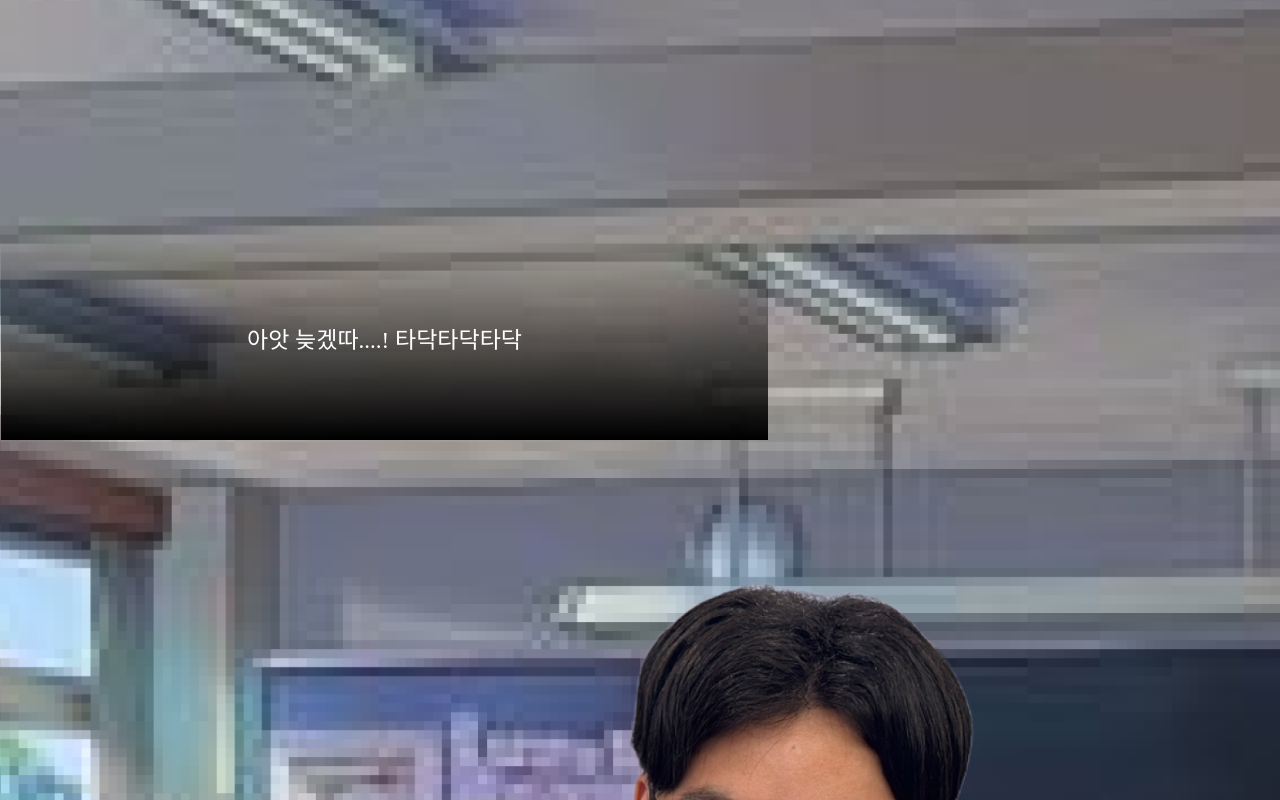
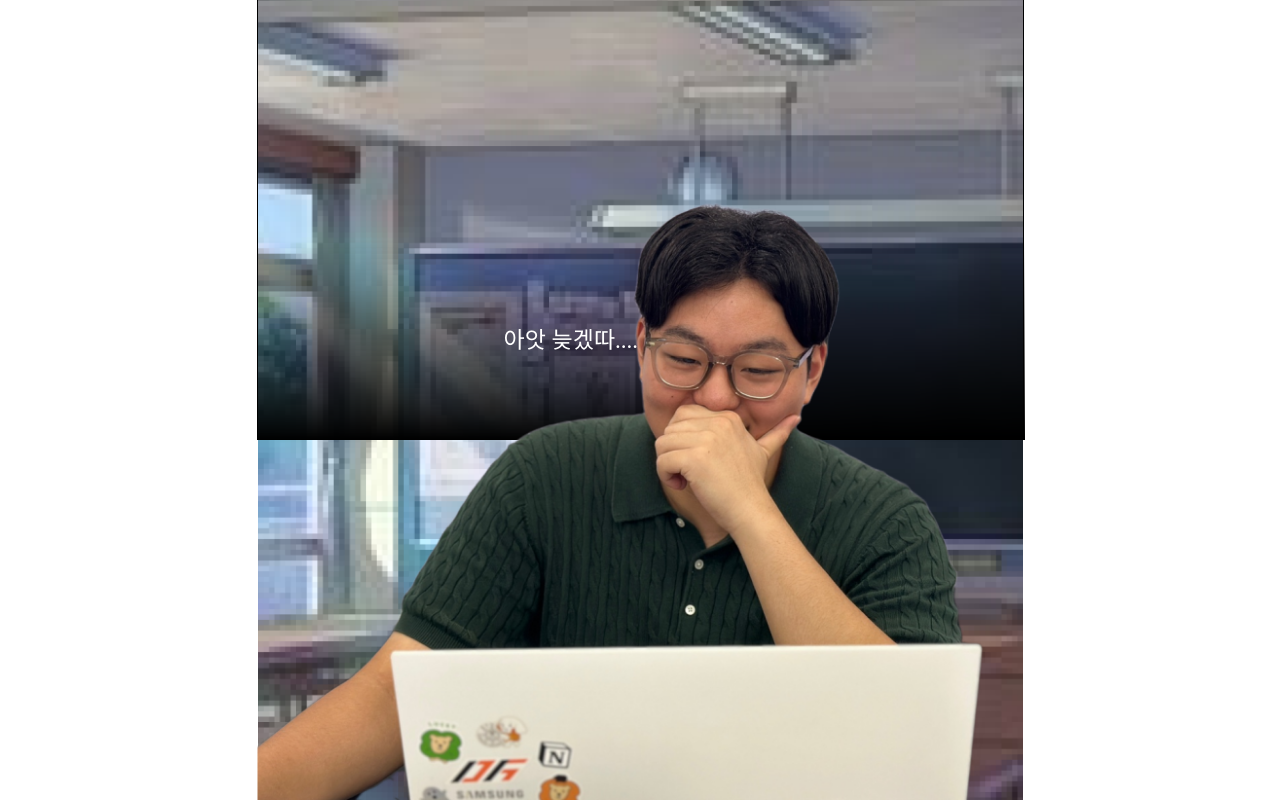
Before and after one commit to LikeLion-at-DGU/2024_unathon_poison, a React (Vite) app: page /first in a window 1280 px wide. Shown: the part 360-1160 px from the top of the page. Built offline with nearby package versions, Linux system fonts and the light colour scheme.

Commit message:
Design: 페이지 설정 바꾸기

```diff
--- a/src/App.jsx
+++ b/src/App.jsx
@@ -2,9 +2,6 @@ import { Outlet } from "react-router-dom";
 import { GlobalStyle } from "./style/globalStyle";
 import styled from "styled-components";
 import Nav from "./layouts/nav/Nav";
-
-
-import BackGround from "./components/Background/Backgound";
 
 const Background = styled.div`
   width: 100vw;
@@ -38,7 +35,6 @@ const Layout = () => {
 function App() {
   return (
     <>
-      <BackGround />
       <GlobalStyle />
       <Layout />
     </>
--- a/src/components/Background/Backgound.jsx
+++ b/src/components/Background/Backgound.jsx
@@ -3,7 +3,7 @@ import { BGS } from "../../datas/Backgrounds/data";
 import { CHANS, DONGS, JUNGS, OHS } from "../../datas/persons/data";
 import { useState, useEffect } from "react";
 
-const BackgroundWithPerson = () => {
+const Background = () => {
   const [backgroundId, setBackgroundId] = useState(null);
   const [personGroup, setPersonGroup] = useState(null); // API에서 받는 그룹 값 (idg, jjy, otj, ocj)
   const [personId, setPersonId] = useState(null); // API에서 받는 사람 ID 값
@@ -67,4 +67,4 @@ const BackgroundWithPerson = () => {
   );
 };
 
-export default BackgroundWithPerson;
+export default Background;
--- a/src/pages/First/index.jsx
+++ b/src/pages/First/index.jsx
@@ -3,6 +3,8 @@ import NameComment from "../../components/comment/NameComment";
 import Comment from "../../components/comment/Comment";
 import Choice from "../../components/comment/Choice";
 import { commentsData } from "../../data/comment";
+
+import Background from "../../components/Background/Backgound";
 
 const Index = () => {
   const [currentIndex, setCurrentIndex] = useState(0);
@@ -33,6 +35,7 @@ const Index = () => {
 
   return (
     <div>
+      <Background />
       {currentData.type === "Choice" ? (
         <Choice
           // onSelect={handleSelect}
```
